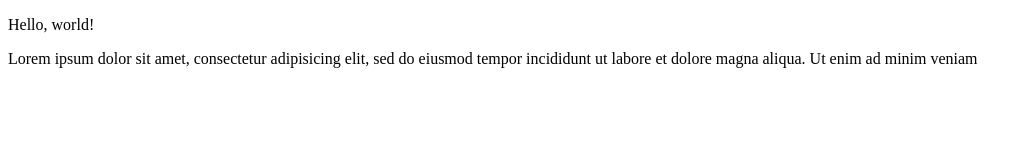
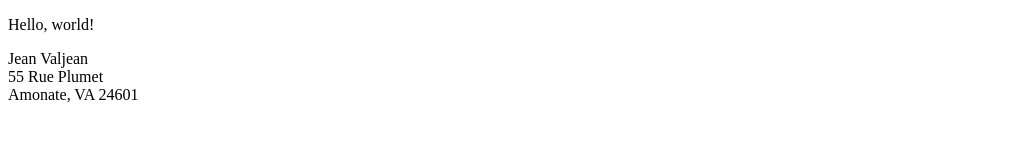
Before and after one commit to camera-8745/sample_website, a plain HTML site: page index.html in a window 1280 px wide. Shown: the whole page, without its empty margins (0-1033 px from the left). Drawn offline with Linux system fonts and the light colour scheme.

Commit message:
Add <br>

```diff
--- a/index.html
+++ b/index.html
@@ -10,10 +10,9 @@
   <p>Hello, world!</p>
 
   <p>
-    Lorem ipsum dolor sit amet, consectetur
-    adipisicing elit, sed do eiusmod tempor
-    incididunt ut labore et dolore magna aliqua.
-    Ut enim ad minim veniam
+    Jean Valjean<br>
+    55 Rue Plumet<br>
+    Amonate, VA 24601
   </p>
   </body>
 </html>
```
